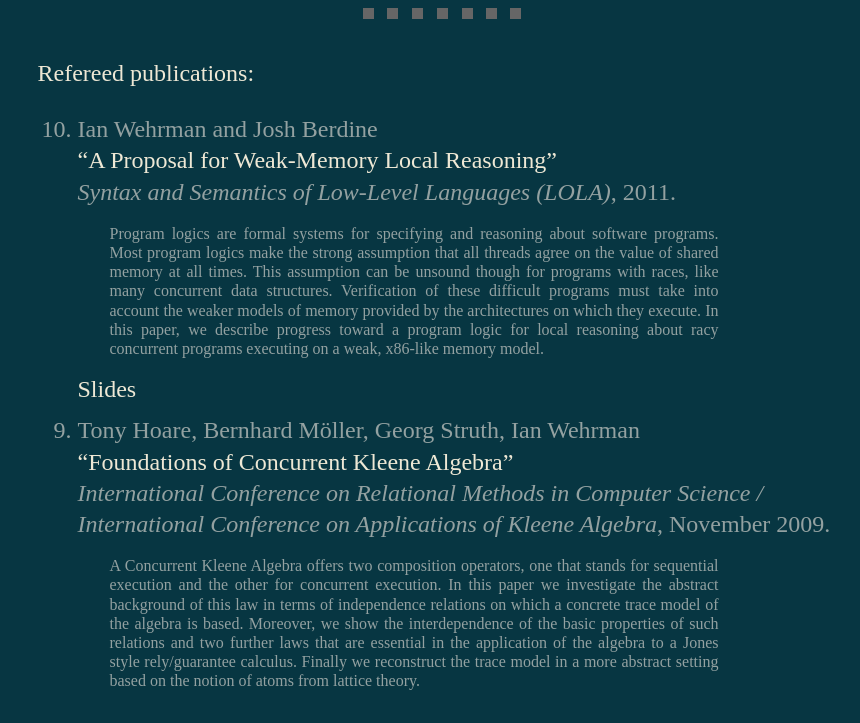
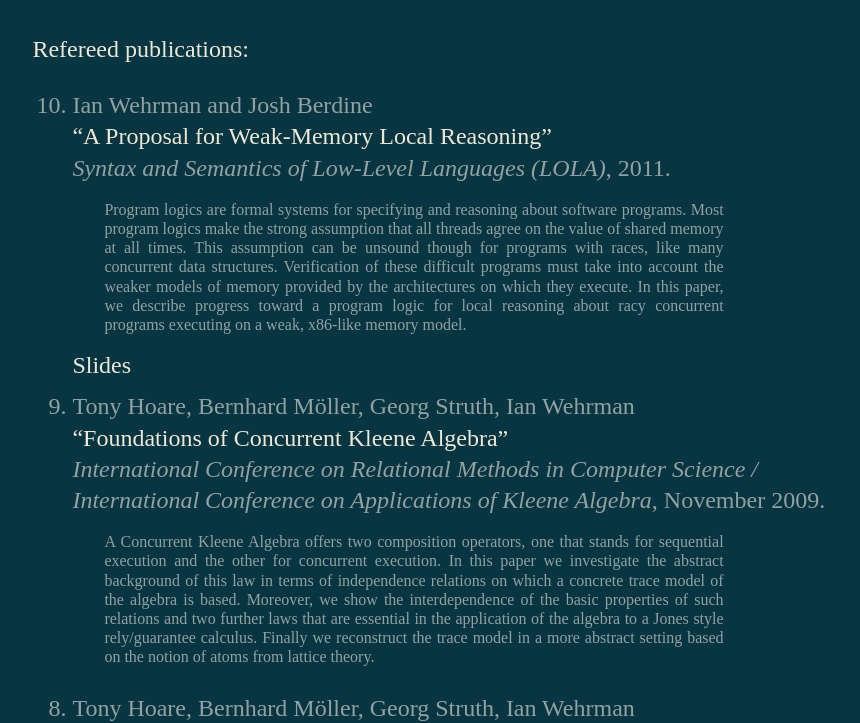
Before and after one commit to iwehrman/iwehrman.github.io, a website: page pub.html in a window 1280 px wide. Shown: the part 88-811 px from the top of the page, without its empty margins (198-1058 px from the left). Drawn offline with Linux system fonts and the light colour scheme; a script that the page names is missing.

Commit message:
Update dark.css
Signed-off-by: Ian Wehrman <iwehrman@gmail.com>

```diff
--- a/dark.css
+++ b/dark.css
@@ -6,7 +6,7 @@ body
   font-family: source-serif-pro, serif;
   color: #93a1a1;
   line-height: 1.4em;
-  margin-top: 1em;
+  margin: 0;
 }
 
 p { margin: 0.5em 0 0.5em 0 }
```
